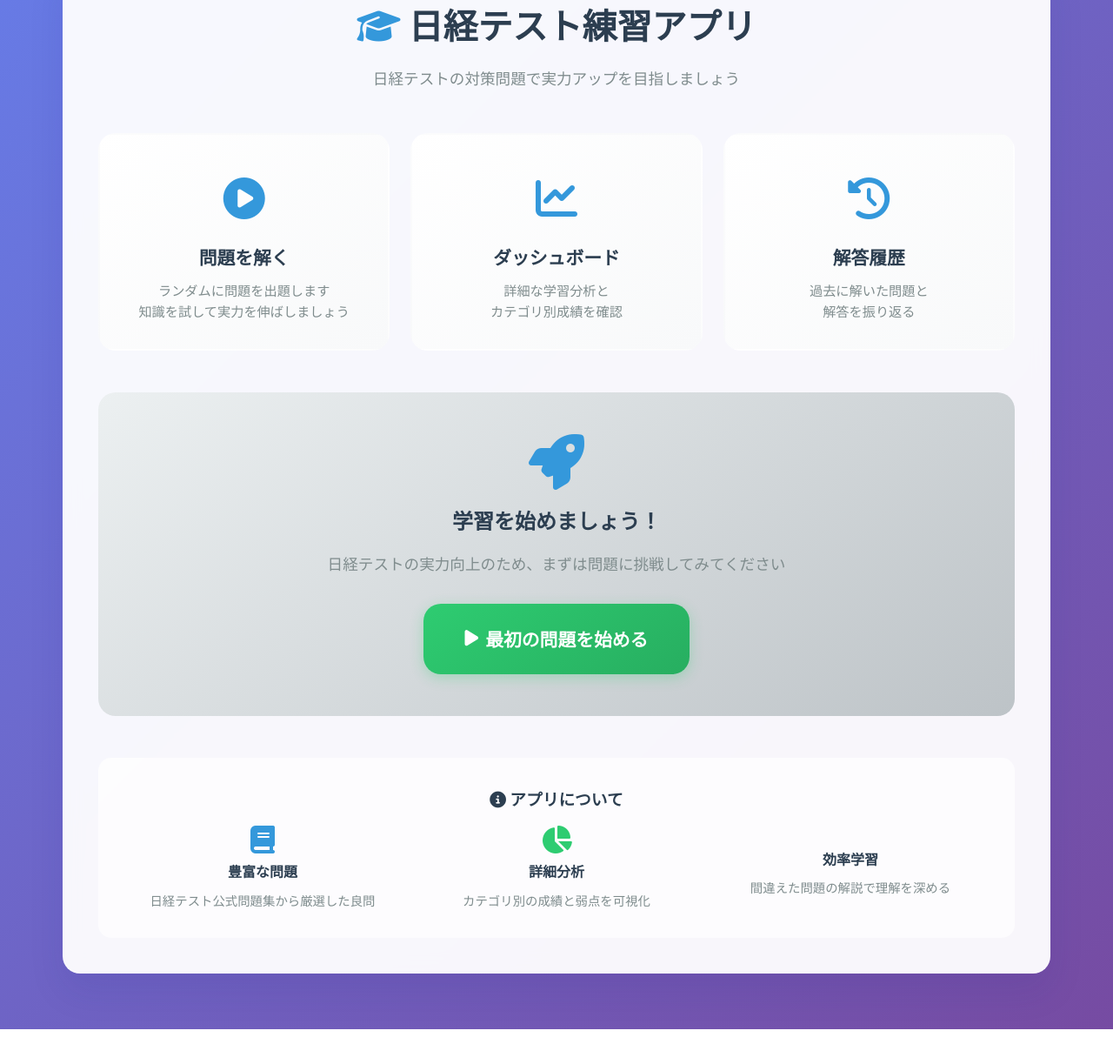
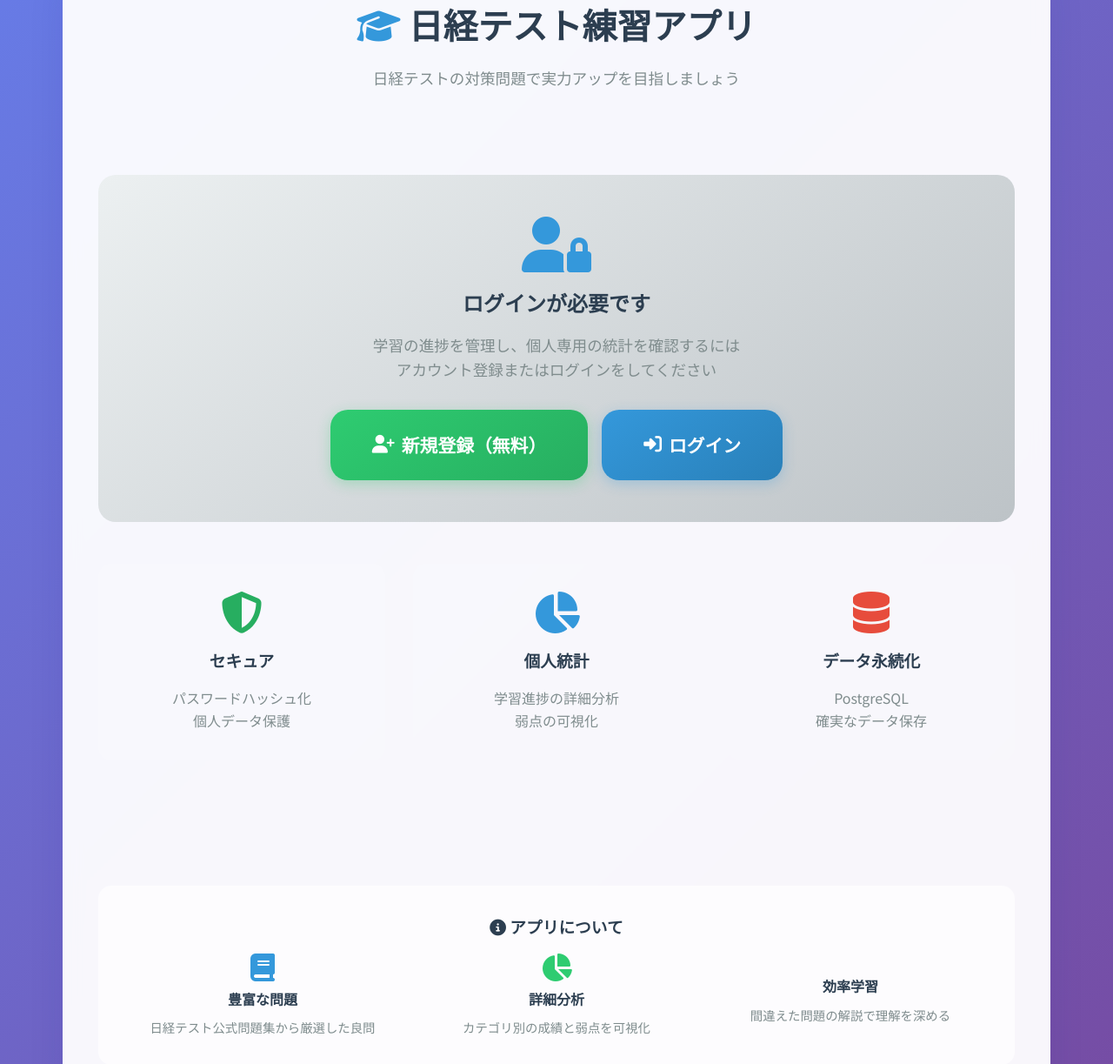
Before and after one commit to d01ki/nikkei-quiz, a Flask app: page / in a window 1280 px wide. Shown: the part 181-1404 px from the top of the page at 87% size. Before the commit the page ends 1364 px from the top, so only its background shows below. Run offline with Flask 3, Linux system fonts and the light colour scheme.

Commit message:
Update homepage with authentication-aware content and user experience

```diff
--- a/templates/index.html
+++ b/templates/index.html
@@ -14,14 +14,16 @@
         </p>
     </div>
 
+    {% if current_user.is_authenticated %}
+        <!-- ログイン済みユーザー向け -->
+        <div style="background: linear-gradient(145deg, #f1f2f6, #ddd6fe); padding: 2rem; border-radius: 15px; margin-bottom: 3rem;">
+            <h2 style="color: #2c3e50; margin-bottom: 1rem; text-align: center;">
+                <i class="fas fa-user-circle" style="color: #3498db;"></i>
+                ようこそ、{{ current_user.display_name or current_user.username }}さん！
+            </h2>
+
             {% if stats.total_questions > 0 %}
             <!-- 学習サマリー -->
-    <div style="background: linear-gradient(145deg, #f1f2f6, #ddd6fe); padding: 2rem; border-radius: 15px; margin-bottom: 3rem;">
-        <h2 style="color: #2c3e50; margin-bottom: 1.5rem; text-align: center;">
-            <i class="fas fa-trophy" style="color: #f39c12;"></i>
-            あなたの学習状況
-        </h2>
-
             <div class="stats-grid">
                 <div class="stat-card">
                     <div class="stat-number">{{ stats.total_questions }}</div>
@@ -72,10 +74,19 @@
                 </div>
             </div>
             {% endif %}
+            {% else %}
+            <!-- 初回ログインユーザー -->
+            <div class="text-center" style="padding: 2rem;">
+                <i class="fas fa-rocket" style="font-size: 3rem; color: #3498db; margin-bottom: 1rem;"></i>
+                <h3 style="color: #2c3e50; margin-bottom: 1rem;">学習を始めましょう！</h3>
+                <p style="color: #7f8c8d; margin-bottom: 2rem;">
+                    初回ログインです。早速問題に挑戦して実力を測ってみましょう。
+                </p>
             </div>
             {% endif %}
+        </div>
 
-    <!-- メインアクション -->
+        <!-- メインアクション（ログイン済み） -->
         <div class="action-grid">
             <a href="{{ url_for('quiz') }}" class="action-card">
                 <div class="action-icon">
@@ -111,32 +122,59 @@
             </a>
         </div>
 
-    {% if stats.total_questions == 0 %}
-    <!-- 初回ユーザー向けメッセージ -->
-    <div class="text-center mt-3">
-        <div style="background: linear-gradient(145deg, #ecf0f1, #bdc3c7); padding: 3rem; border-radius: 20px; margin-bottom: 2rem;">
-            <i class="fas fa-rocket" style="font-size: 4rem; color: #3498db; margin-bottom: 1rem;"></i>
-            <h2 style="color: #2c3e50; margin-bottom: 1rem;">学習を始めましょう！</h2>
-            <p style="color: #7f8c8d; margin-bottom: 2rem; font-size: 1.1rem;">
-                日経テストの実力向上のため、まずは問題に挑戦してみてください
-            </p>
-            <a href="{{ url_for('quiz') }}" class="btn btn-success btn-large">
-                <i class="fas fa-play"></i>
-                最初の問題を始める
-            </a>
-        </div>
-    </div>
-    {% else %}
         <!-- 継続ユーザー向けクイックアクション -->
         <div class="text-center mt-2">
             <a href="{{ url_for('quiz') }}" class="btn btn-success btn-large">
                 <i class="fas fa-brain"></i>
-            続けて問題を解く
+                {% if stats.total_questions > 0 %}続けて問題を解く{% else %}最初の問題を始める{% endif %}
             </a>
+        </div>
+
+    {% else %}
+        <!-- 未ログインユーザー向け -->
+        <div class="text-center" style="padding: 3rem 0;">
+            <div style="background: linear-gradient(145deg, #ecf0f1, #bdc3c7); padding: 3rem; border-radius: 20px; margin-bottom: 3rem;">
+                <i class="fas fa-user-lock" style="font-size: 4rem; color: #3498db; margin-bottom: 1rem;"></i>
+                <h2 style="color: #2c3e50; margin-bottom: 1rem;">ログインが必要です</h2>
+                <p style="color: #7f8c8d; margin-bottom: 2rem; font-size: 1.1rem;">
+                    学習の進捗を管理し、個人専用の統計を確認するには<br>
+                    アカウント登録またはログインをしてください
+                </p>
+
+                <div style="display: flex; gap: 1rem; justify-content: center; flex-wrap: wrap;">
+                    <a href="{{ url_for('register') }}" class="btn btn-success btn-large">
+                        <i class="fas fa-user-plus"></i>
+                        新規登録（無料）
+                    </a>
+                    <a href="{{ url_for('login') }}" class="btn btn-large">
+                        <i class="fas fa-sign-in-alt"></i>
+                        ログイン
+                    </a>
+                </div>
+            </div>
+
+            <!-- アプリの特徴（未ログイン向け） -->
+            <div style="display: grid; grid-template-columns: repeat(auto-fit, minmax(250px, 1fr)); gap: 2rem; margin: 3rem 0;">
+                <div style="text-align: center; padding: 2rem; background: rgba(255, 255, 255, 0.1); border-radius: 15px;">
+                    <i class="fas fa-shield-alt" style="font-size: 3rem; color: #27ae60; margin-bottom: 1rem;"></i>
+                    <h3 style="color: #2c3e50; margin-bottom: 1rem;">セキュア</h3>
+                    <p style="color: #7f8c8d;">パスワードハッシュ化<br>個人データ保護</p>
+                </div>
+                <div style="text-align: center; padding: 2rem; background: rgba(255, 255, 255, 0.1); border-radius: 15px;">
+                    <i class="fas fa-chart-pie" style="font-size: 3rem; color: #3498db; margin-bottom: 1rem;"></i>
+                    <h3 style="color: #2c3e50; margin-bottom: 1rem;">個人統計</h3>
+                    <p style="color: #7f8c8d;">学習進捗の詳細分析<br>弱点の可視化</p>
+                </div>
+                <div style="text-align: center; padding: 2rem; background: rgba(255, 255, 255, 0.1); border-radius: 15px;">
+                    <i class="fas fa-database" style="font-size: 3rem; color: #e74c3c; margin-bottom: 1rem;"></i>
+                    <h3 style="color: #2c3e50; margin-bottom: 1rem;">データ永続化</h3>
+                    <p style="color: #7f8c8d;">PostgreSQL<br>確実なデータ保存</p>
+                </div>
+            </div>
         </div>
     {% endif %}
 
-    <!-- アプリ情報 -->
+    <!-- アプリ情報（共通） -->
     <div style="background: rgba(255, 255, 255, 0.7); border-radius: 15px; padding: 2rem; margin-top: 3rem;">
         <h3 style="color: #2c3e50; margin-bottom: 1rem; text-align: center;">
             <i class="fas fa-info-circle"></i> アプリについて
```
Lines whose indentation alone changed are shown as unchanged.
